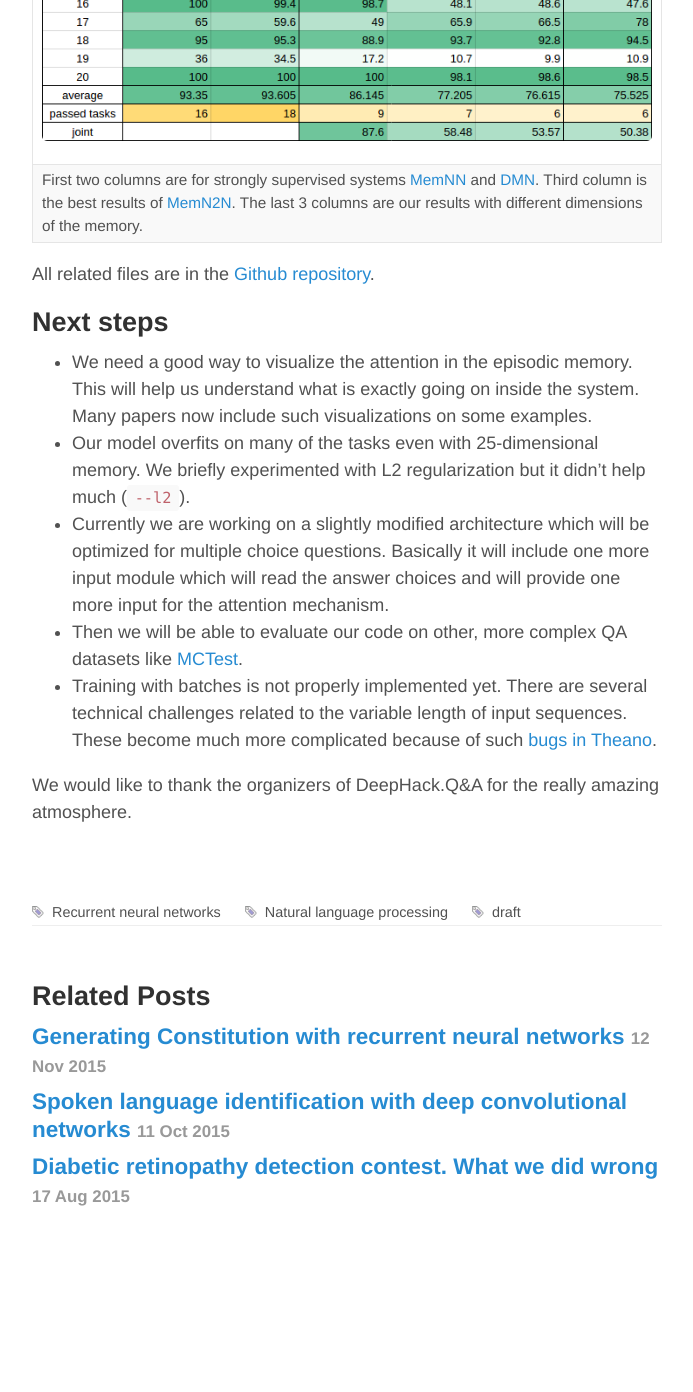
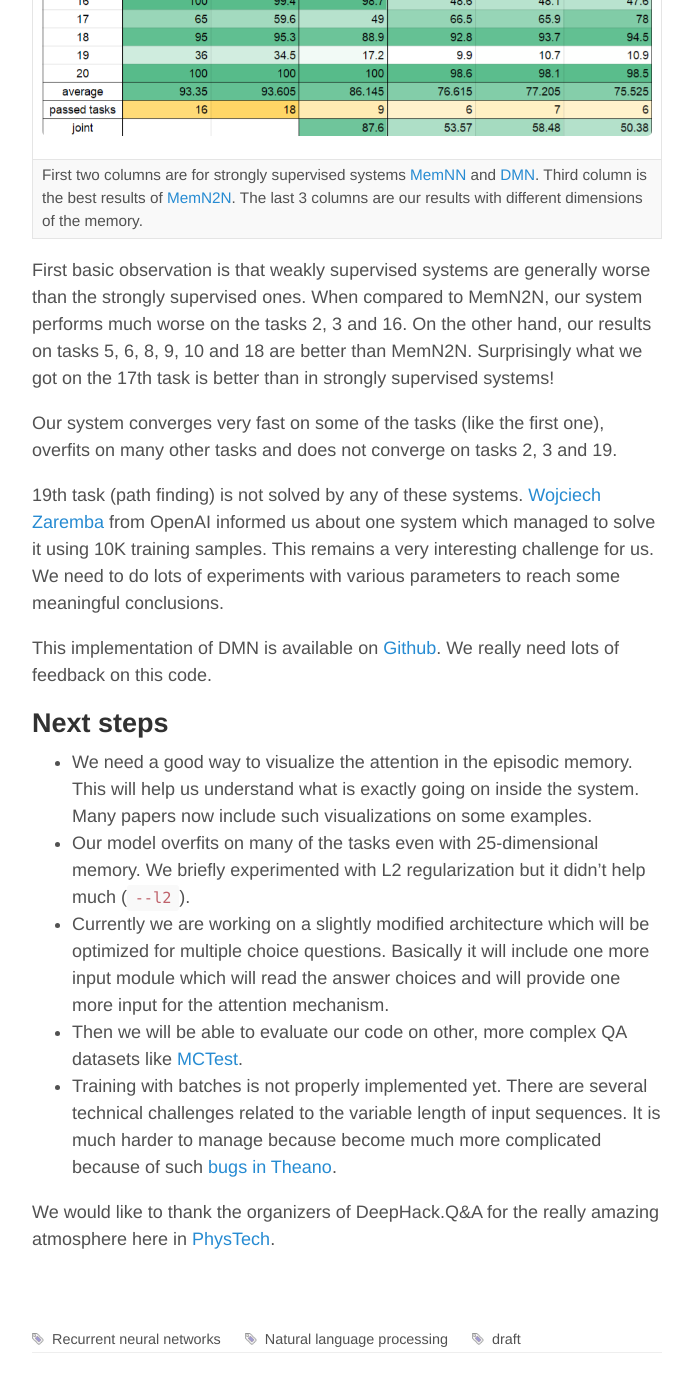
Before and after one commit to YerevaNN/yerevann.github.io, a Jekyll site: the page built from _posts/2016-02-05-implementing-dynamic-memory-networks.md, in a window 1280 px wide and 1400 px high, scrolled down 6102 px. Shown: the top 1392 px of the window, without its empty margins (293-986 px from the left). Built offline with Jekyll 4.4.1, drawn with Linux system fonts in a browser that asks for light colours; comment, search, counter and statistics services are not loaded; before the commit the page ends 7402 px from its top, so only the background shows below that.

Commit message:
DMN - results 2

```diff
--- a/_posts/2016-02-05-implementing-dynamic-memory-networks.md
+++ b/_posts/2016-02-05-implementing-dynamic-memory-networks.md
@@ -80,11 +80,17 @@ The whole system is end-to-end differentiable and is trained using stochastic gr
 
 We have tested this system on bAbI tasks with a few randomly selected hyperparameters. We initialized the word vectors by using 50-dimensional GloVe vectors trained on Wikipedia. Answer module is a simple feedforward classifier over the vocabulary (which is _very_ limited in bAbI tasks). Here are the results.
 
-|![Results](/public/2016-02-06/stats.png "Results") |
+|![Results](/public/2016-02-06/results.png "Results") |
 | --- |
 | First two columns are for strongly supervised systems [MemNN](http://arxiv.org/abs/1410.3916) and [DMN](http://arxiv.org/abs/1506.07285). Third column is the best results of [MemN2N](http://arxiv.org/abs/1410.3916). The last 3 columns are our results with different dimensions of the memory. |
 
-All related files are in the [Github repository](https://github.com/YerevaNN/Dynamic-memory-networks-in-Theano).
+First basic observation is that weakly supervised systems are generally worse than the strongly supervised ones. When compared to MemN2N, our system performs much worse on the tasks 2, 3 and 16. On the other hand, our results on tasks 5, 6, 8, 9, 10 and 18 are better than MemN2N. Surprisingly what we got on the 17th task is better than in strongly supervised systems!
+
+Our system converges very fast on some of the tasks (like the first one), overfits on many other tasks and does not converge on tasks 2, 3 and 19.
+
+19th task (path finding) is not solved by any of these systems. [Wojciech Zaremba](https://www.youtube.com/watch?v=ezE-13X0UoM) from OpenAI informed us about one system which managed to solve it using 10K training samples. This remains a very interesting challenge for us. We need to do lots of experiments with various parameters to reach some meaningful conclusions.
+
+This implementation of DMN is available on [Github](https://github.com/YerevaNN/Dynamic-memory-networks-in-Theano). We really need lots of feedback on this code.
 
 ## Next steps
 
@@ -92,6 +98,6 @@ All related files are in the [Github repository](https://github.com/YerevaNN/Dyn
 * Our model overfits on many of the tasks even with 25-dimensional memory. We briefly experimented with L2 regularization but it didn't help much (`--l2`).
 * Currently we are working on a slightly modified architecture which will be optimized for multiple choice questions. Basically it will include one more input module which will read the answer choices and will provide one more input for the attention mechanism.
 * Then we will be able to evaluate our code on other, more complex QA datasets like [MCTest](http://research.microsoft.com/en-us/um/redmond/projects/mctest/).
-* Training with batches is not properly implemented yet. There are several technical challenges related to the variable length of input sequences. These become much more complicated because of such [bugs in Theano](https://github.com/Theano/Theano/issues/1772).
+* Training with batches is not properly implemented yet. There are several technical challenges related to the variable length of input sequences. It is much harder to manage because  become much more complicated because of such [bugs in Theano](https://github.com/Theano/Theano/issues/1772).
 
-We would like to thank the organizers of DeepHack.Q&A for the really amazing atmosphere.
+We would like to thank the organizers of DeepHack.Q&A for the really amazing atmosphere here in [PhysTech](https://mipt.ru/).
```
Also changed, not shown: public/2016-02-06/results.png (added), public/2016-02-06/stats.png (deleted).
